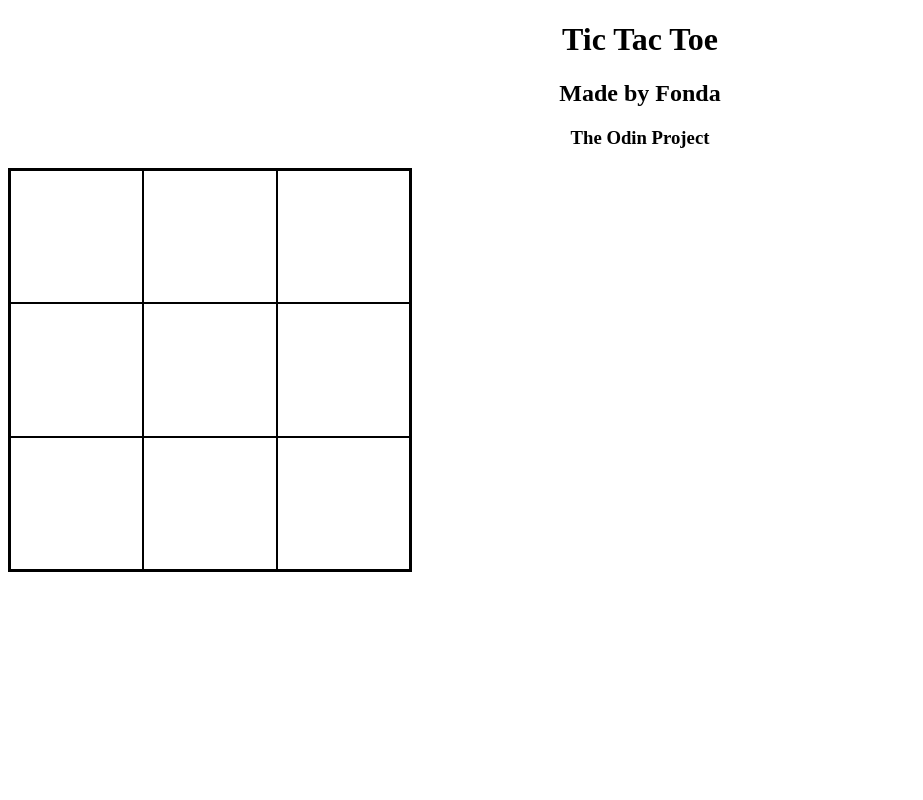
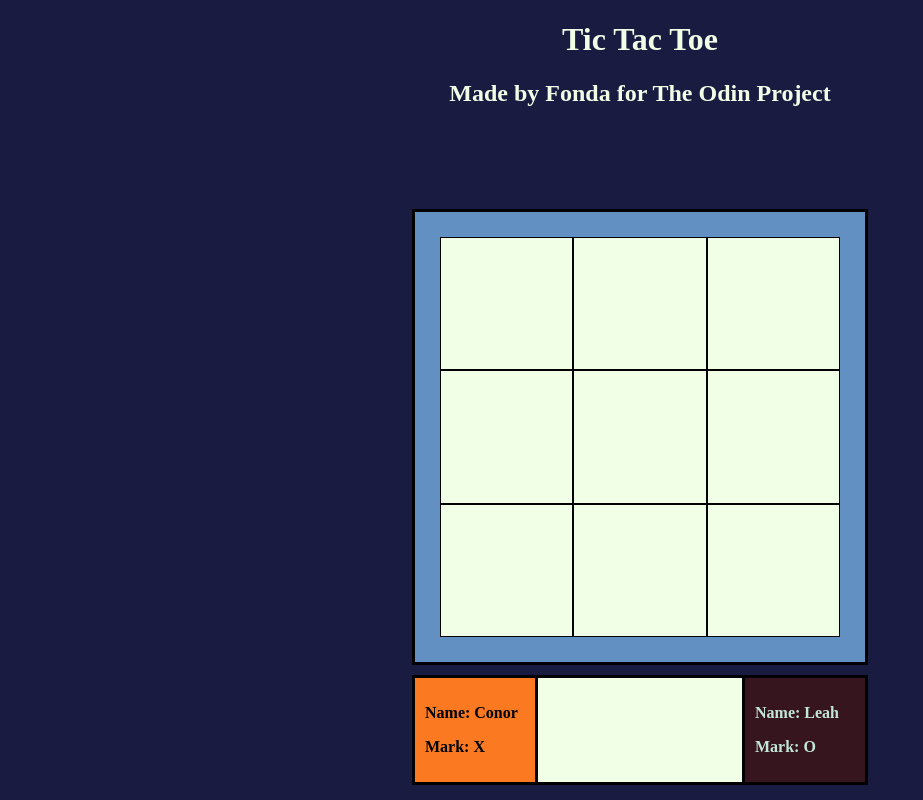
Before and after one commit to fondaTHEhonda/tictactoe, a plain HTML site: page index.html in a window 1280 px wide. Shown: the whole page, without its empty margins (0-923 px from the left). Drawn offline with Linux system fonts and the light colour scheme.

Commit message:
styling added along with a few changes to JS.

```diff
--- a/app.js
+++ b/app.js
@@ -15,6 +15,7 @@ const displayController = (() => {
 
 //Gameboard module
 const gameBoard = (() => {
+    let board = [];
     const winner = document.getElementById("winner");
     const reset = document.getElementById('reset');
     const winningBoards = [
@@ -36,17 +37,25 @@ const gameBoard = (() => {
     const controlGame = function(e) {
         if(e.target.classList.contains("game-cell")) {
             if(e.target.textContent === "")
-                        if(player1.turn === true) {
+                        if(player1.turn === true && board.length < 9) {
                             e.target.textContent = "X";
+                            e.target.style.textAlign = "center";
+                            e.target.style.verticalAlign = "center";
+                            e.target.style.backgroundColor = "#FA7921"
                             _checkWinner(e);
+                            board.push(e.target.textContent);
+                            console.log(board);
                             player1.turn = false;
                             player2.turn = true;
-                        } else if(player2.turn === true) {
+                        } else if(player2.turn === true && board.length < 9) {
                             e.target.textContent = "O";
+                            e.target.style.backgroundColor = "#36151E"
+                            _checkWinner(e);
+                            board.push(e.target.textContent);
+                            console.log(board);
                             player2.turn = false;
                             player1.turn = true;
-                            _checkWinner(e);
-                }
+                        }
             }
     };
 
@@ -57,13 +66,17 @@ const gameBoard = (() => {
                     winningBoards[i][j] = e.target.textContent
                         if(winningBoards[i][0] === "X" && winningBoards[i][1] === "X" && winningBoards[i][2] === "X") {
                             winner.textContent = `${player1.name} wins!`;
+                            winner.style.backgroundColor = "#FA7921";
+                            winner.style.visibility = "visible";
                             window.removeEventListener('click', gameBoard.controlGame);
-                            reset.style.display = "block"
+                            reset.style.visibility = "visible"
                             reset.addEventListener('click', playAgain);
                     } else if(winningBoards[i][0] === "O" && winningBoards[i][1] === "O" && winningBoards[i][2] === "O") {
                         winner.textContent = `${player2.name} wins!`;
+                        winner.style.backgroundColor = "#36151E";
+                        winner.style.visibility = "visible";
                         window.removeEventListener('click', gameBoard.controlGame);
-                        reset.style.display = "block"
+                        reset.style.visibility = "visible"
                         reset.addEventListener('click', playAgain);
                     }
                 }
@@ -89,3 +102,14 @@ const Player = (name, mark, turn) => {
 
 const player1 = Player("Conor", "X", true);
 const player2 = Player("Leah", "O", false);
+
+const p1NameDisplay = document.getElementById("player-one-name");
+const p1MarkDisplay = document.getElementById("player-one-mark");
+p1NameDisplay.textContent = `Name: ${player1.name}`;
+p1MarkDisplay.textContent = `Mark: ${player1.mark}`;
+
+const p2NameDisplay = document.getElementById("player-two-name");
+const p2MarkDisplay = document.getElementById("player-two-mark");
+
+p2NameDisplay.textContent = `Name: ${player2.name}`;
+p2MarkDisplay.textContent = `Mark: ${player2.mark}`;
--- a/index.html
+++ b/index.html
@@ -6,15 +6,25 @@
     </head>
     <header>
         <h1>Tic Tac Toe</h1>
-        <h2>Made by Fonda</h2>
-        <h3>The Odin Project</h3>
+        <h2>Made by Fonda for The Odin Project</h2>
     </header>
     <body>
+        <div id="winner-display">
+            <p id="winner">Wow, you know how to inspect. There isn't a winner yet, this is just a placeholder.</p>
+        </div>
         <div id="game-container">
         </div>
-        <div id="winner-display">
-            <p id="winner"></p>
+        <div id="player-info">
+            <div id="player-one">
+                <p id="player-one-name"></p>
+                <p id="player-one-mark"></p>
+            </div>
             <button type="button" id="reset">Play Again?</button>
+            <div id="player-two">
+                <p id="player-two-name"></p>
+                <p id="player-two-mark"></p>
+            </div>
+
         </div>
         <script src="app.js"></script>
     </body>
--- a/style.css
+++ b/style.css
@@ -1,23 +1,74 @@
+body {
+    background-color: #1A1B41;
+}
+
 header {
     text-align: center;
+    color: #F1FFE7;
 }
 
 #game-container {
     width: 400px;
     height: 400px;
-    border: 2px solid black;
+    padding: 25px;
+    border: 3px solid black;
     display: flex;
     flex-direction: row;
     flex-wrap: wrap;
     justify-content: center;
+    margin: auto;
+    background-color: #6290C3;
 }
 
 .game-cell {
-    width: 131.2px;
+    width: 131.34px;
     height: 131.5px;
     border: 1px solid black;
+    background-color: #F1FFE7;
 }
 
 #reset {
-    display: none;
+    visibility: hidden;
+    margin: auto;
+    margin-top: 25px;
 }
+
+#winner {
+    visibility: hidden;
+    margin: auto;
+    text-align: center;
+    padding: 15px;
+    width: 420px;
+    font-weight: bold;
+    margin-bottom: 10px;
+    border: 3px solid black;
+}
+
+#player-info {
+    border: 3px solid black;
+    width: 450px;
+    margin: auto;
+    margin-top: 10px;
+    display: flex;
+    flex-direction: row;
+    justify-content: space-around;
+    background-color: #F1FFE7;
+}
+
+#player-one {
+    padding: 10px;
+    color: black;
+    font-weight: bold;
+    background-color: #FA7921;
+    width: 100px;
+    border-right: 3px solid black;
+}
+
+#player-two {
+    padding: 10px;
+    color: #C2E7DA;
+    font-weight: bold;
+    background-color: #36151E;
+    width: 100px;
+    border-left: 3px solid black;
+}
```
